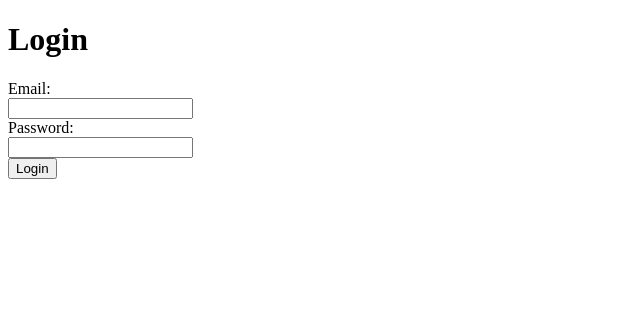
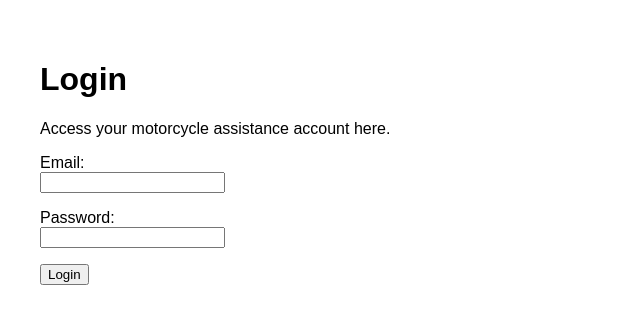
Before and after one commit to MatasZos/RoadGuardian, a Next.js app: page /login in a window 1280 px wide. Shown: the top 324 px of the page, without its empty margins (0-640 px from the left). Built offline with nearby package versions, Linux system fonts and the light colour scheme.

Commit message:
Update page.js

```diff
--- a/src/app/login/page.js
+++ b/src/app/login/page.js
@@ -1,20 +1,21 @@
+"use client";
 export default function LoginPage() {
   return (
-    <main>
+    <main style={{ padding: "2rem", fontFamily: "sans-serif" }}>
       <h1>Login</h1>
-
+      <p>Access your motorcycle assistance account here.</p>
       <form>
         <div>
           <label htmlFor="email">Email:</label><br />
           <input type="email" id="email" name="email" required />
         </div>
-
-        <div>
+        <div style={{ marginTop: "1rem" }}>
           <label htmlFor="password">Password:</label><br />
           <input type="password" id="password" name="password" required />
         </div>
-
-        <button type="submit">Login</button>
+        <button type="submit" style={{ marginTop: "1rem" }}>
+          Login
+        </button>
       </form>
     </main>
   );
```
